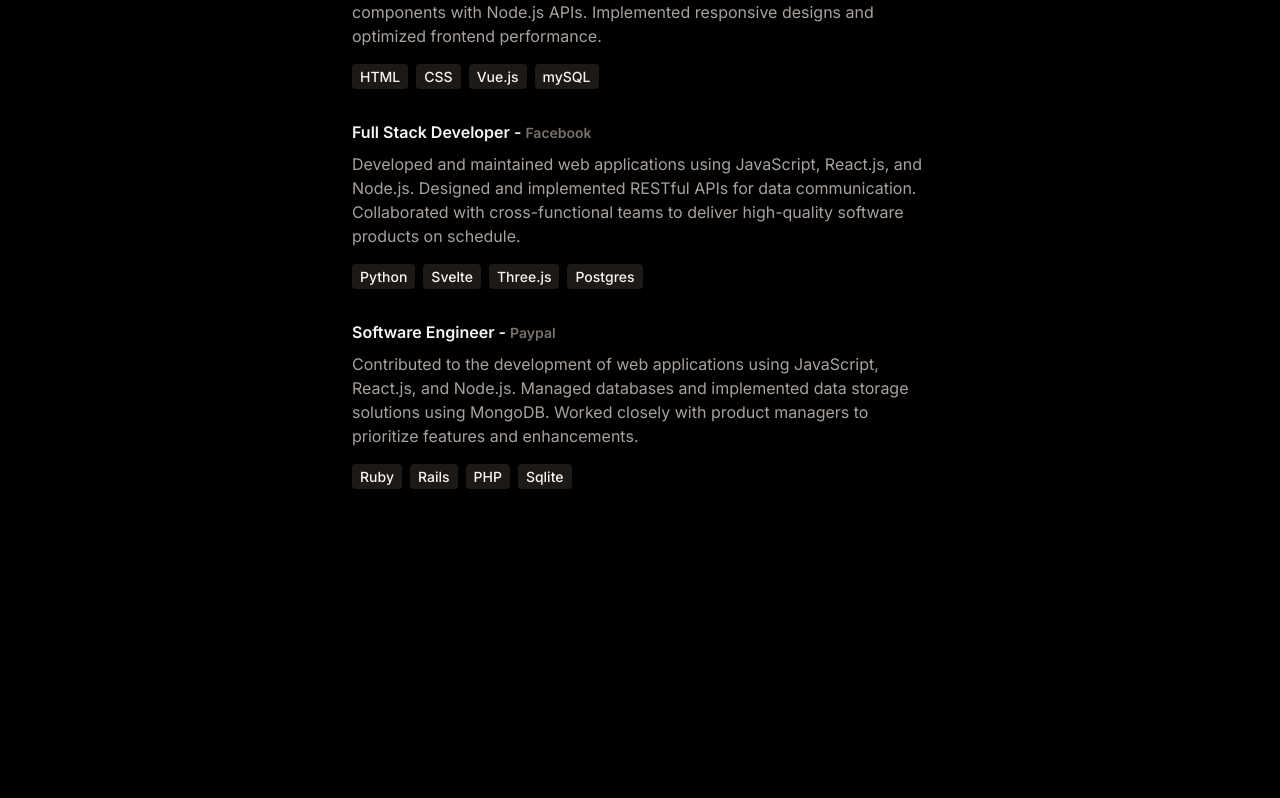
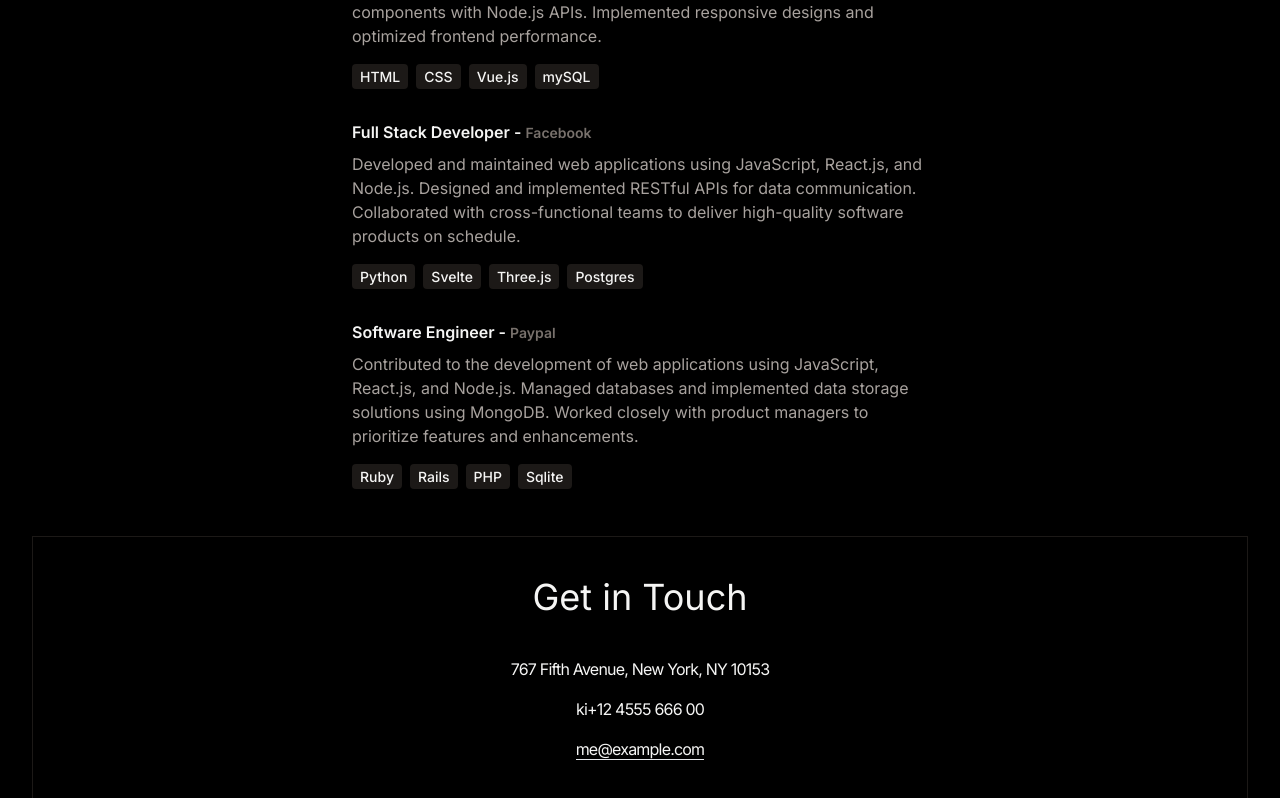
Before and after one commit to adib-the-noob/adibs-portfolio, a React (Vite) app: page / in a window 1280 px wide. Shown: the part 3310-4108 px from the top of the page. Before the commit the page ends 3846 px from the top, so only its background shows below. Built offline with nearby package versions, Linux system fonts and the light colour scheme.

Commit message:
contact section added

```diff
--- a/src/App.jsx
+++ b/src/App.jsx
@@ -3,6 +3,7 @@
 import Technology from './components/Technology'
 import Projects from './components/Projects'
 import Experience from './components/Experience'
+import Contact from './components/Contact'
 
 const App = () => {
   return (
@@ -22,6 +23,7 @@
         <Technology />
         <Projects />
         <Experience />
+        <Contact />
       </div>
     </div>
   )
--- /dev/null
+++ b/src/components/Contact.jsx
@@ -0,0 +1,22 @@
+import { CONTACT } from "../constants";
+
+const Contact = () => {
+    return (
+        <div className="border border-t border-stone-900 pb-20">
+            <h2 className="my-10 text-center text-4xl">Get in Touch</h2>
+                <div className="text-center tracking-tighter">
+                    <p className="my-4">
+                        {CONTACT.address}
+                    </p>
+                    <p className="my-4">ki
+                        {CONTACT.phoneNo}
+                    </p>
+                    <a href="#" className="border-b">
+                        {CONTACT.email}
+                    </a>
+                </div>
+        </div>
+    )
+};
+
+export default Contact;
```
